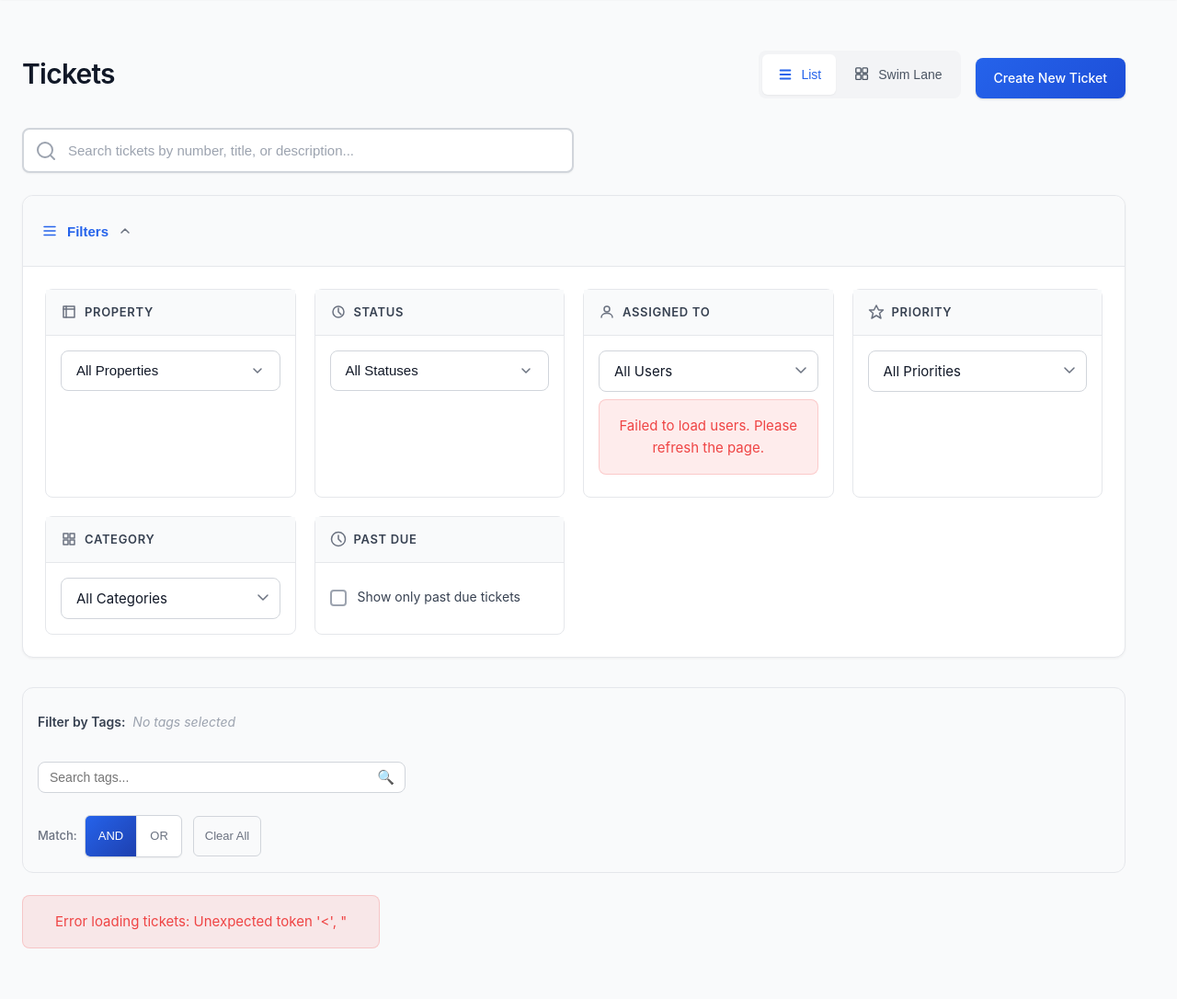
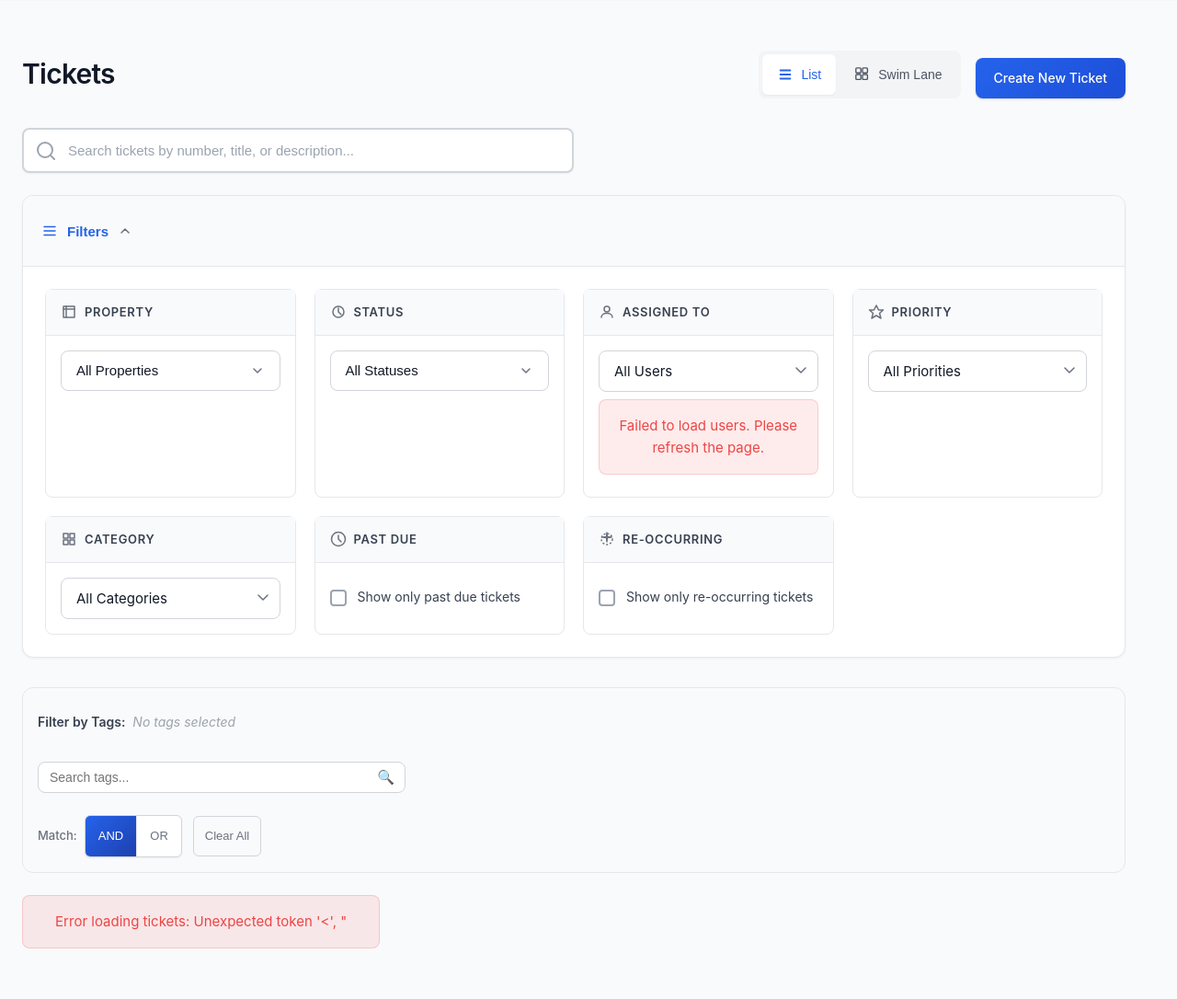
Before and after one commit to richardchen723/guestexperiencemanager, a Flask app: template dashboard/templates/tickets/list.html in a window 1280 px wide. Shown: the part 73-1159 px from the top of the page at 92% size. Run offline with Flask 3, Linux system fonts and the light colour scheme; the template is opened without the code that fills it, so the values that code supplies are empty; parts of the project's set-up code (start-up, migrations or seed data) failed here and were passed over; some libraries are stand-ins or nearby versions.

Commit message:
Add re-occurring tickets filter to tickets page

```diff
--- a/dashboard/templates/tickets/list.html
+++ b/dashboard/templates/tickets/list.html
@@ -277,6 +277,26 @@
                         </label>
                     </div>
                 </div>
+
+                <!-- Re-occurring Filter -->
+                <div class="filter-card">
+                    <div class="filter-card-header">
+                        <div class="filter-card-title">
+                            <svg width="18" height="18" viewBox="0 0 18 18" fill="none" xmlns="http://www.w3.org/2000/svg">
+                                <path d="M9 2L9.5 6.5L14 7L9.5 7.5L9 12L8.5 7.5L4 7L8.5 6.5L9 2Z" stroke="currentColor" stroke-width="1.5" stroke-linecap="round" stroke-linejoin="round"/>
+                                <circle cx="9" cy="9" r="6" stroke="currentColor" stroke-width="1.5" stroke-dasharray="2 2"/>
+                            </svg>
+                            <span>Re-occurring</span>
+                        </div>
+                    </div>
+                    <div class="filter-card-body">
+                        <label class="modern-filter-option" style="cursor: pointer; padding: 0.5rem 0;">
+                            <input type="checkbox" id="filterRecurring" class="recurring-checkbox" style="display: none;">
+                            <span class="modern-checkbox-custom"></span>
+                            <span>Show only re-occurring tickets</span>
+                        </label>
+                    </div>
+                </div>
             </div>
         </div>
     </div>
@@ -399,6 +419,15 @@ document.addEventListener('DOMContentLoaded', function() {
     const filterPastDue = document.getElementById('filterPastDue');
     if (filterPastDue) {
         filterPastDue.addEventListener('change', function() {
+            updateActiveFilters();
+            loadTickets();
+        });
+    }
+
+    // Add change listener for recurring checkbox
+    const filterRecurring = document.getElementById('filterRecurring');
+    if (filterRecurring) {
+        filterRecurring.addEventListener('change', function() {
             updateActiveFilters();
             loadTickets();
         });
@@ -688,6 +717,7 @@ function loadTickets() {
     const priority = document.getElementById('filterPriority').value;
     const category = document.getElementById('filterCategory').value;
     const pastDue = document.getElementById('filterPastDue').checked;
+    const recurring = document.getElementById('filterRecurring').checked;
     const searchQuery = document.getElementById('searchInput').value.trim();
 
     // Add listing filter - send as comma-separated listing_ids
@@ -702,6 +732,7 @@ function loadTickets() {
     if (priority) params.append('priority', priority);
     if (category) params.append('category', category);
     if (pastDue) params.append('past_due', 'true');
+    if (recurring) params.append('recurring', 'true');
     if (searchQuery) params.append('search', searchQuery);
 
     // Add tag filters
@@ -917,6 +948,12 @@ function updateActiveFilters() {
         activeFilters.push({ type: 'past_due', value: 'true', label: 'Past Due' });
     }
 
+    // Check recurring
+    const recurring = document.getElementById('filterRecurring');
+    if (recurring && recurring.checked) {
+        activeFilters.push({ type: 'recurring', value: 'true', label: 'Re-occurring' });
+    }
+
     // Check search
     const searchQuery = document.getElementById('searchInput').value.trim();
     if (searchQuery) {
@@ -987,6 +1024,8 @@ function removeActiveFilter(type, value) {
         document.getElementById('filterCategory').value = '';
     } else if (type === 'past_due') {
         document.getElementById('filterPastDue').checked = false;
+    } else if (type === 'recurring') {
+        document.getElementById('filterRecurring').checked = false;
     } else if (type === 'search') {
         document.getElementById('searchInput').value = '';
         const clearBtn = document.getElementById('clearSearchBtn');
@@ -1007,6 +1046,7 @@ function clearAllFilters() {
     document.getElementById('filterPriority').value = '';
     document.getElementById('filterCategory').value = '';
     document.getElementById('filterPastDue').checked = false;
+    document.getElementById('filterRecurring').checked = false;
     clearSearch();
     if (tagFilter) {
         tagFilter.clear();
--- a/dashboard/tickets/routes.py
+++ b/dashboard/tickets/routes.py
@@ -164,6 +164,7 @@ def api_list_tickets():
     tag_logic = request.args.get('tag_logic', 'AND').upper()  # AND or OR
     search_query = request.args.get('search', type=str)
     past_due = request.args.get('past_due', type=str)  # 'true' or 'false' as string
+    recurring = request.args.get('recurring', type=str)  # 'true' or 'false' as string
 
     # Normalize issue_title (trim whitespace)
     if issue_title:
@@ -275,6 +276,10 @@ def api_list_tickets():
                     ~Ticket.status.in_(['Resolved', 'Closed'])
                 )
             )
+
+        # Filter recurring tickets
+        if recurring and recurring.lower() == 'true':
+            query = query.filter(Ticket.is_recurring == True)
 
         # Apply text search if provided
         if search_query:
```
Also changed, not shown: dashboard/activities/__init__.py (line endings or trailing spaces), dashboard/dashboard/__init__.py (line endings or trailing spaces), dashboard/dashboard/routes.py (line endings or trailing spaces), dashboard/notifications/__init__.py (line endings or trailing spaces), dashboard/reviews/__init__.py (line endings or trailing spaces), dashboard/static/js/dashboard-page.js (line endings or trailing spaces), dashboard/static/js/mention-handler.js (line endings or trailing spaces), dashboard/static/js/profile-page.js (line endings or trailing spaces), dashboard/templates/auth/profile.html (line endings or trailing spaces), deployment/EC2_DEPLOYMENT.md (line endings or trailing spaces), 7 other files.
